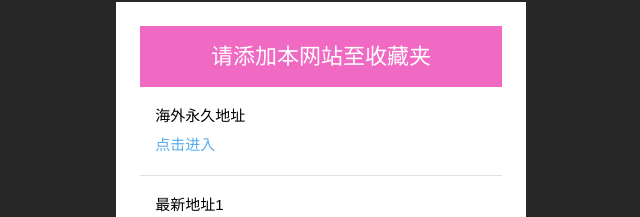
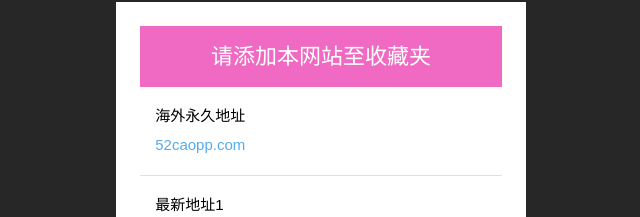
Before and after one commit to 22wa/22video, a plain HTML site: page index.html in a window 1280 px wide. Shown: the part 214-431 px from the top of the page, 319-959 px from the left. Drawn offline with Linux system fonts and the light colour scheme.

Commit message:
Update index.html

```diff
--- a/index.html
+++ b/index.html
@@ -329,7 +329,7 @@ p.footer a:hover {
 					<ul>
 						<li>
 							海外永久地址
-							<a href="https://52caopp.com/" target="_blank"><i>点击进入</i></a>
+							<a href="https://52caopp.com/" target="_blank"><i>52caopp.com</i></a>
 					       </li>
 
 						<li>
```
